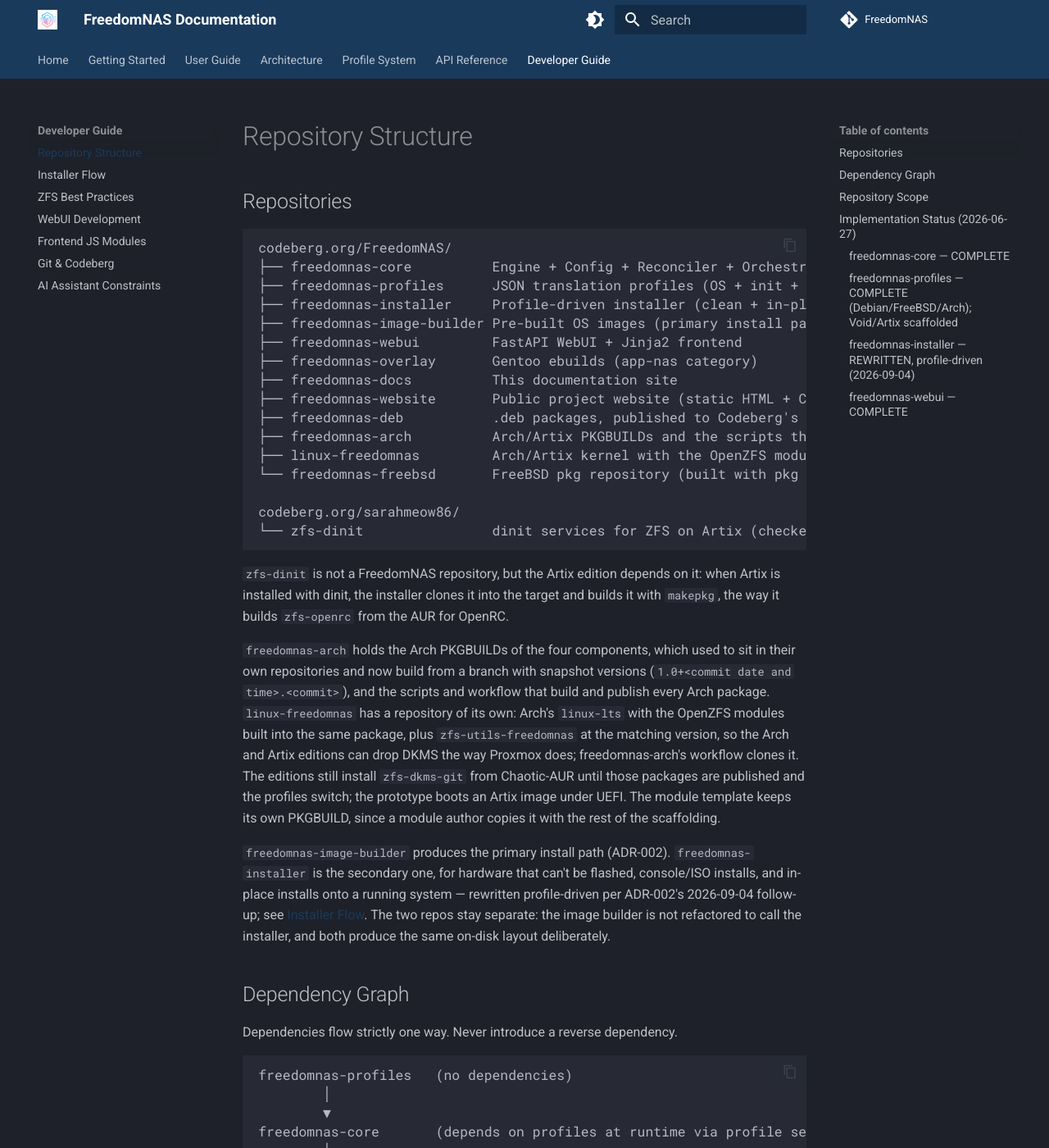
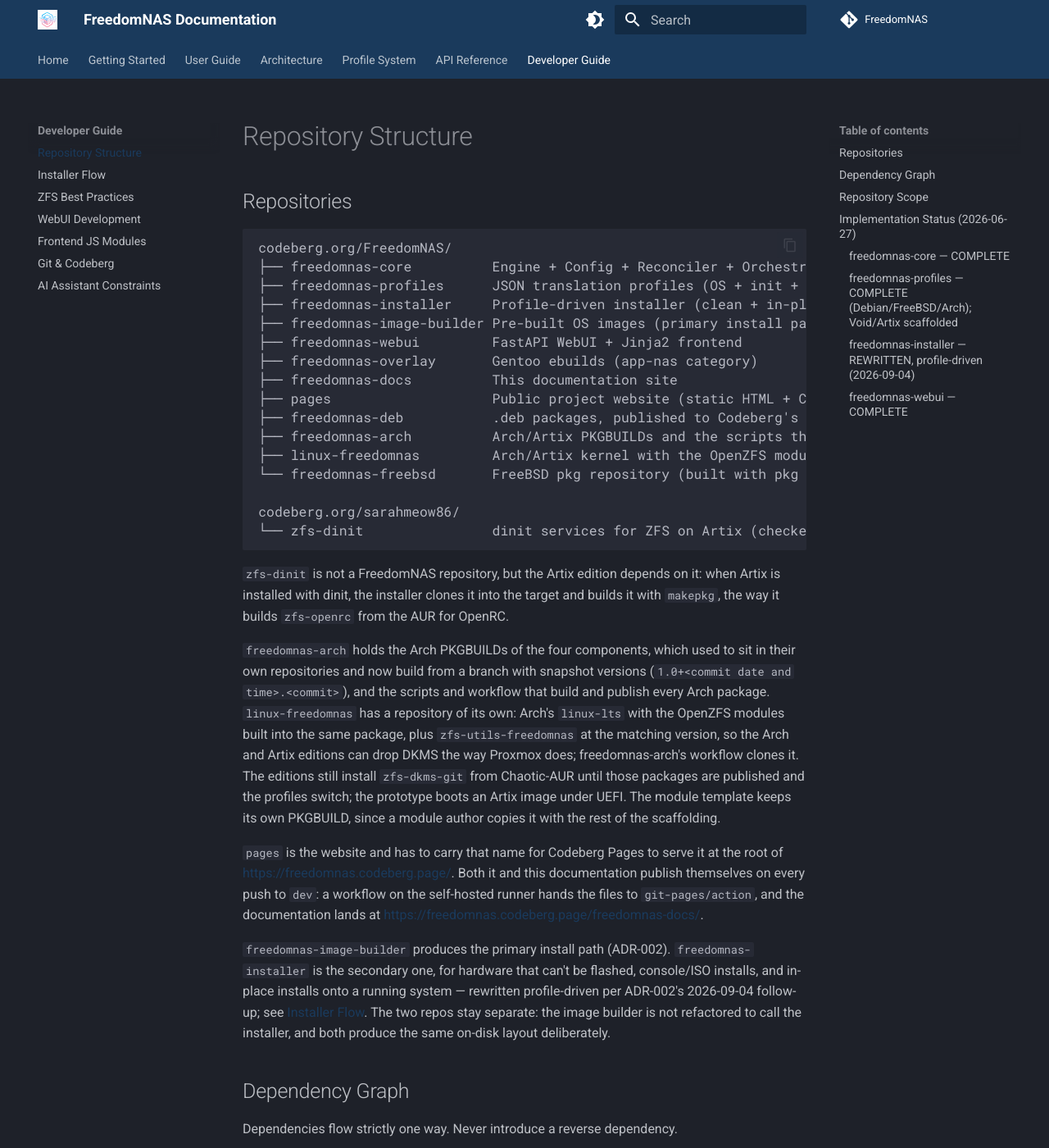
Before and after one commit to FreedomNAS/freedomnas-docs, an MkDocs documentation site: the page built from docs/developer/repositories.md, in a window 1280 px wide and 1400 px high. Shown: the whole window at 82% size. Built offline with MkDocs 1.6.1 and Material for MkDocs 9.7.7, drawn with Linux system fonts in a browser that asks for light colours.

Commit message:
Document the website repository and Codeberg Pages

```diff
--- a/docs/developer/repositories.md
+++ b/docs/developer/repositories.md
@@ -11,7 +11,7 @@ codeberg.org/FreedomNAS/
 ├── freedomnas-webui         FastAPI WebUI + Jinja2 frontend
 ├── freedomnas-overlay       Gentoo ebuilds (app-nas category)
 ├── freedomnas-docs          This documentation site
-├── freedomnas-website       Public project website (static HTML + CSS)
+├── pages                    Public project website (static HTML + CSS), at freedomnas.codeberg.page
 ├── freedomnas-deb           .deb packages, published to Codeberg's Debian registry by CI
 ├── freedomnas-arch          Arch/Artix PKGBUILDs and the scripts that publish them to Codeberg's Arch registry
 ├── linux-freedomnas         Arch/Artix kernel with the OpenZFS modules built in
@@ -38,6 +38,12 @@ still install `zfs-dkms-git` from Chaotic-AUR until those packages are
 published and the profiles switch; the prototype boots an Artix image under
 UEFI. The module template keeps its own PKGBUILD, since a module author
 copies it with the rest of the scaffolding.
+
+`pages` is the website and has to carry that name for Codeberg Pages to
+serve it at the root of <https://freedomnas.codeberg.page/>. Both it and
+this documentation publish themselves on every push to `dev`: a workflow on
+the self-hosted runner hands the files to `git-pages/action`, and the
+documentation lands at <https://freedomnas.codeberg.page/freedomnas-docs/>.
 
 `freedomnas-image-builder` produces the primary install path (ADR-002).
 `freedomnas-installer` is the secondary one, for hardware that can't be
```
